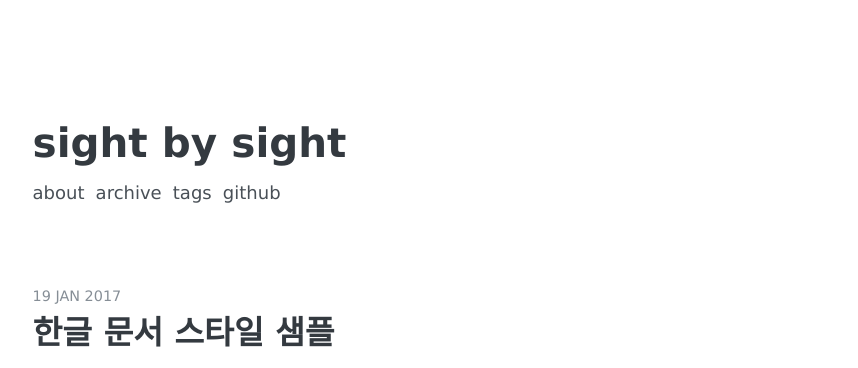
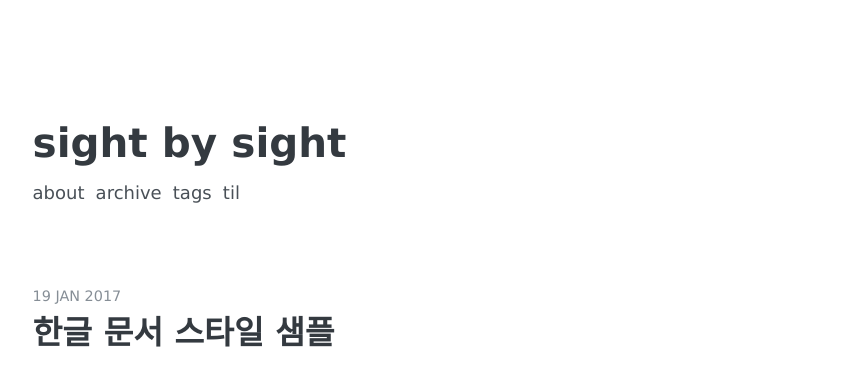
Before and after one commit to sightjh/sightjh.github.io, a Jekyll site: the page built from index.html, in a window 1280 px wide. Shown: the top 368 px of the page, without its empty margins (210-1068 px from the left). Built offline with Jekyll 4.4.1, drawn with Linux system fonts in a browser that asks for light colours; some web fonts are replaced; the list of posts is cut into pages by our own code.

Commit message:
nav path changed
to TIL page

```diff
--- a/_config.yml
+++ b/_config.yml
@@ -61,8 +61,8 @@ nav:
     url:            "/archive"
   - name:           "Tags"
     url:            "/tags"
-  - name:           "Github"
-    url:            "https://github.com/AWEEKJ/Kiko-plus"
+  - name:           "TIL"
+    url:            "https://github.com/sightjh/TIL"
 
 # Sass
 sass:
```
Also changed, not shown: 2 other files.
